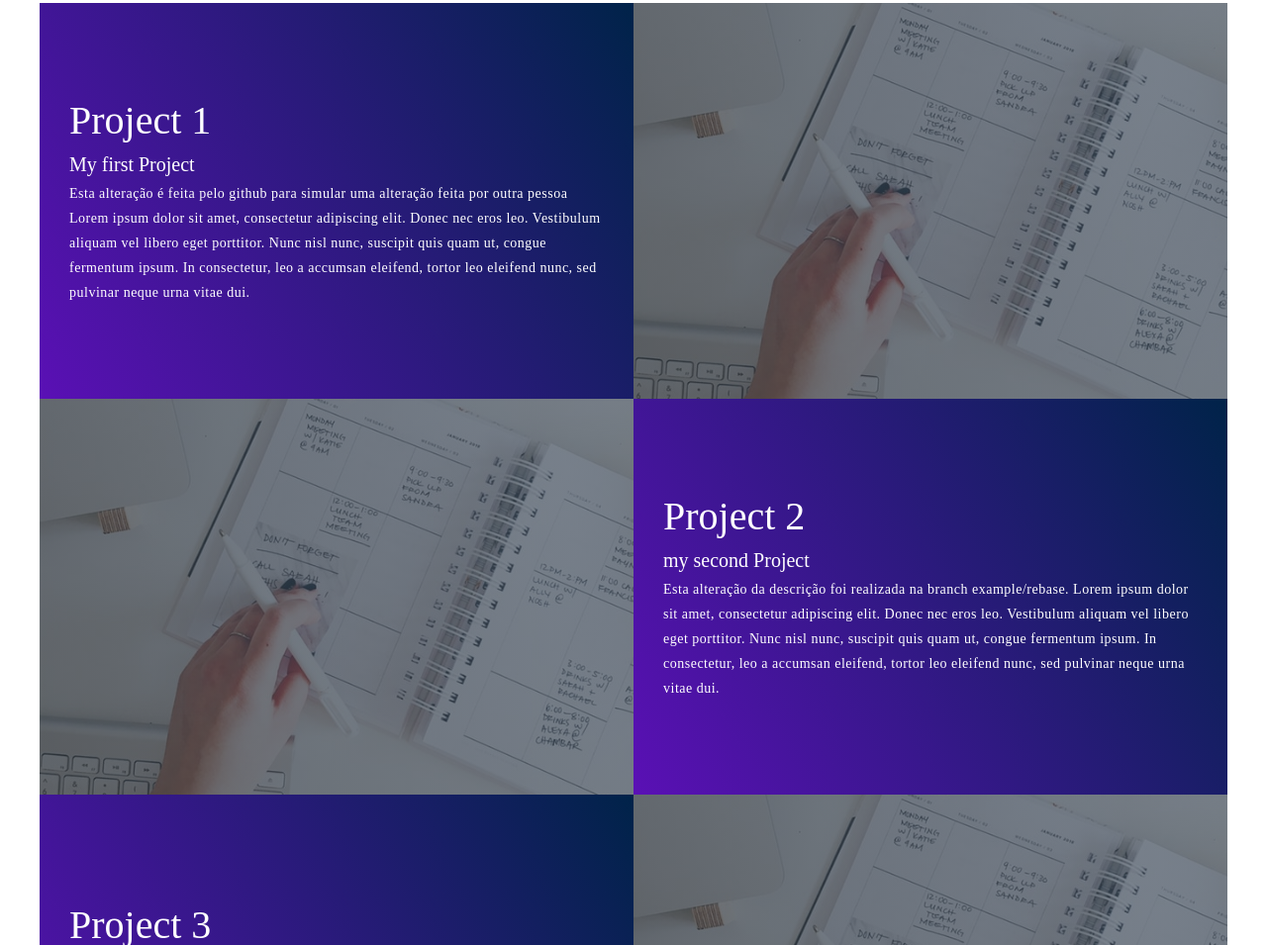
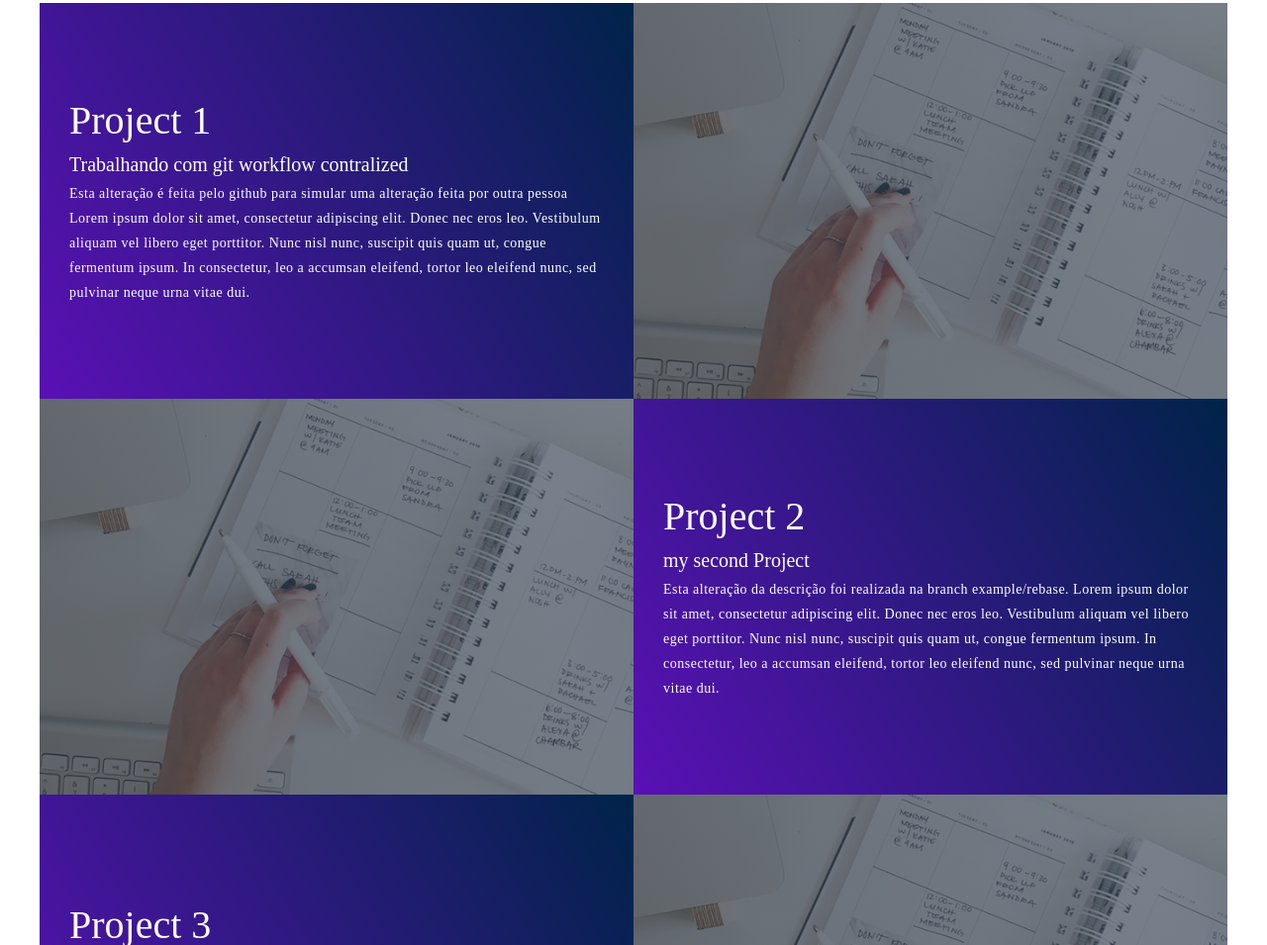
Before and after one commit to V-Book-Infinite/pague-apos-receber, a plain HTML site: page index.html in a window 1280 px wide. Shown: the part 1159-2114 px from the top of the page at 99% size. Drawn offline with Linux system fonts and the light colour scheme.

Commit message:
Update index.html
commit no github

```diff
--- a/index.html
+++ b/index.html
@@ -38,7 +38,7 @@
                     <div id="project1" class="project-item">
                         <div class="project-info">
                             <h1>Project 1</h1>
-                            <h2>My first Project</h2>
+                            <h2>Trabalhando com git workflow contralized</h2>
                             <p>Esta alteração é feita pelo github para simular uma alteração feita por outra pessoa Lorem ipsum dolor sit amet, consectetur adipiscing elit. Donec nec eros leo. Vestibulum
                                 aliquam vel libero eget porttitor. Nunc nisl nunc, suscipit quis quam ut, congue fermentum
                                 ipsum. In consectetur, leo a accumsan eleifend, tortor leo eleifend nunc, sed pulvinar neque
```
